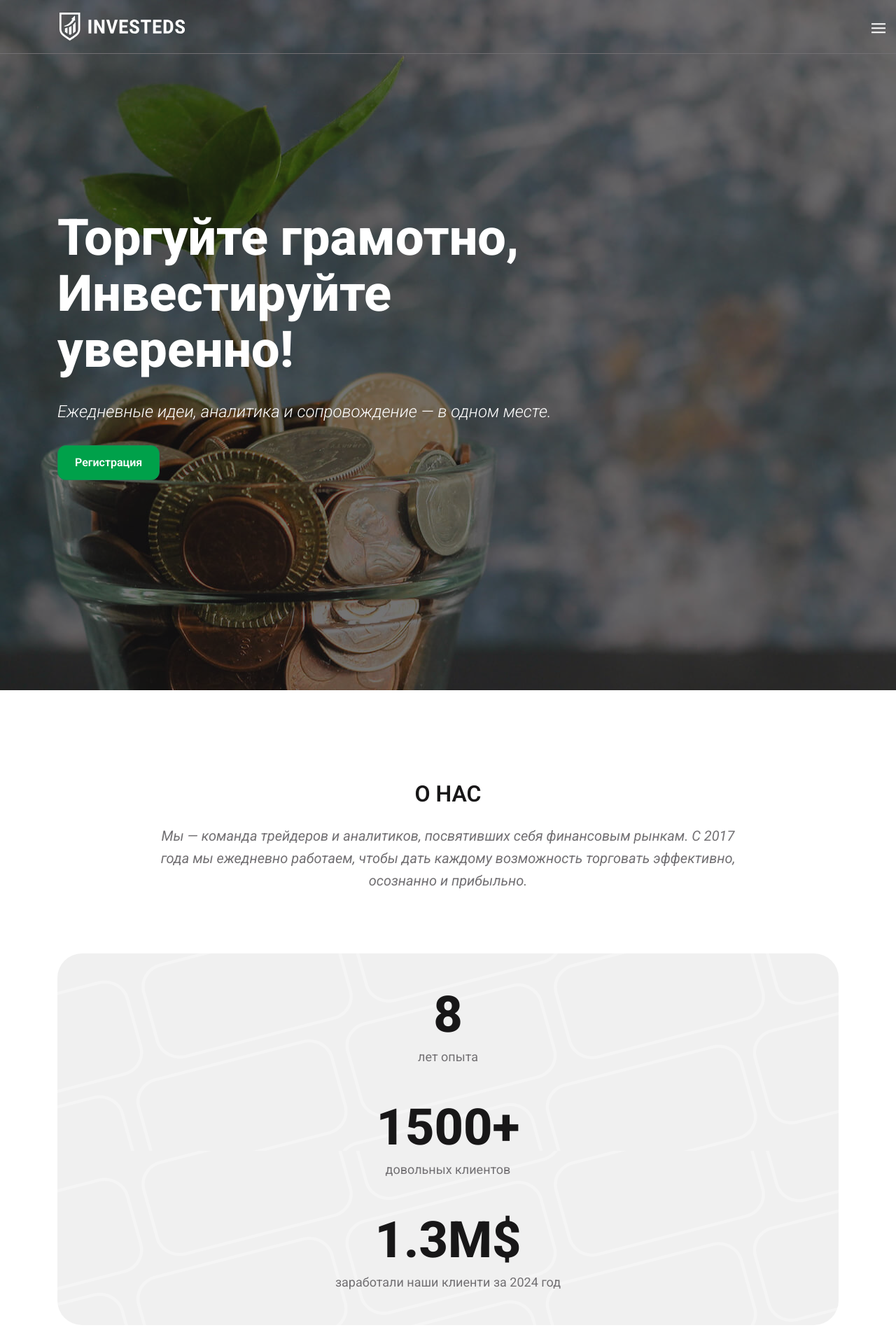
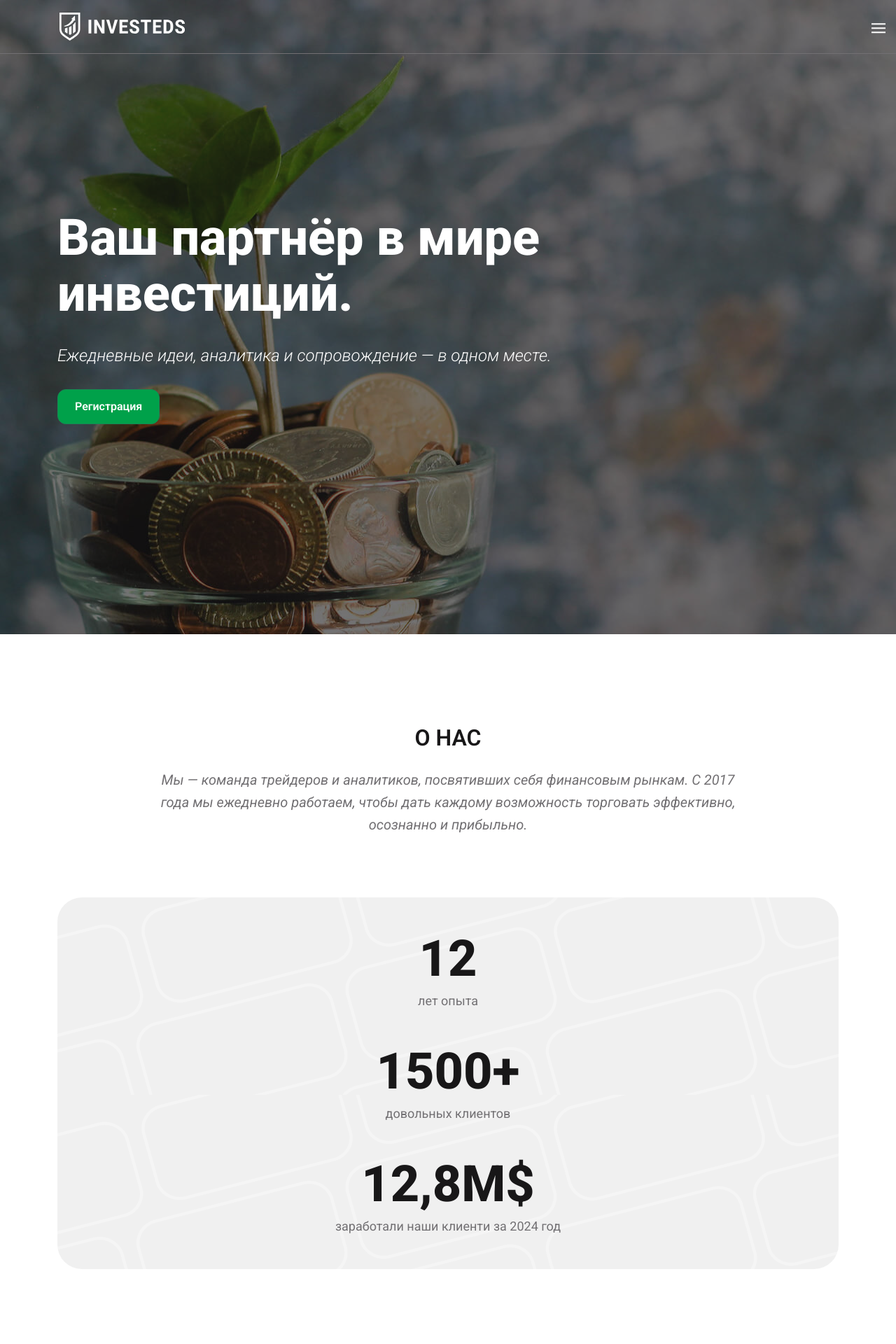
Before and after one commit to ViktorYakusha/crypto, a Django app: template crypto_project/main/templates/homepage.html in a window 1280 px wide. Shown: the top 1920 px of the page at 70% size. Run offline with Django 5.2, Linux system fonts and the light colour scheme; the template is opened without the code that fills it, so the values that code supplies are empty; some libraries are stand-ins or nearby versions.

```diff
--- a/crypto_project/main/templates/homepage.html
+++ b/crypto_project/main/templates/homepage.html
@@ -94,7 +94,7 @@
             <div class="row align-items-center">
                 <div class="col-md-9">
                     <div class="home-text">
-                        <h1>Торгуйте грамотно, Инвестируйте уверенно!</h1>
+                        <h1>Ваш партнёр в мире инвестиций.</h1>
                         <p>Ежедневные идеи, аналитика и сопровождение — в одном месте.</p>
                         <button type="button" class="btn btn-success registration openRegistrationModal">Регистрация</button>
                     </div>
@@ -120,7 +120,7 @@
                     <div class="about-info">
                         <div class="row h-100 align-items-center justify-content-md-center">
                             <div class="about-info-item col-12 col-xxl-3">
-                                <h2>8</h2>
+                                <h2>12</h2>
                                 <span>лет опыта</span>
                             </div>
                             <div class="about-info-item col-12 col-xxl-3">
@@ -128,7 +128,7 @@
                                 <span>довольных клиентов</span>
                             </div>
                             <div class="about-info-item col-12 col-xxl-3">
-                                <h2>1.3M$</h2>
+                                <h2>12,8M$</h2>
                                 <span>заработали наши клиенти за 2024 год</span>
                             </div>
                         </div>
@@ -266,7 +266,7 @@
         <div class="container">
             <div class="row">
                 <div class="col-md-12">
-                    <p>Компания регулируется Управлением по финансовым услугам Сейшельских Островов, номер лицензии SC018.</p>
+                    <p>Регистрационный номер компании CRD: 23551</p>
                 </div>
             </div>
         </div>
```
